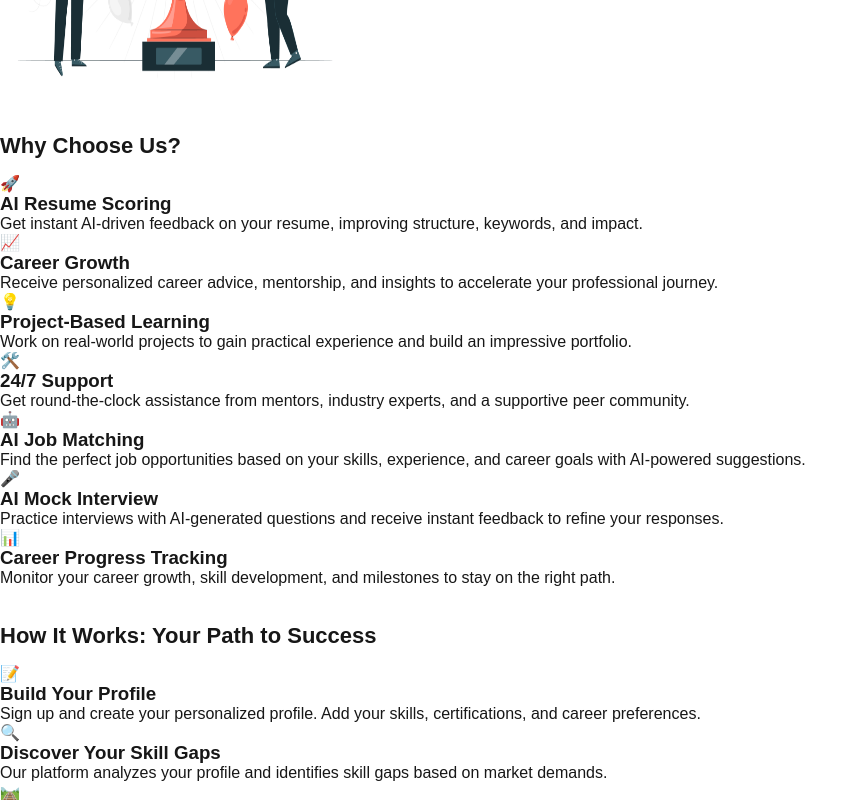
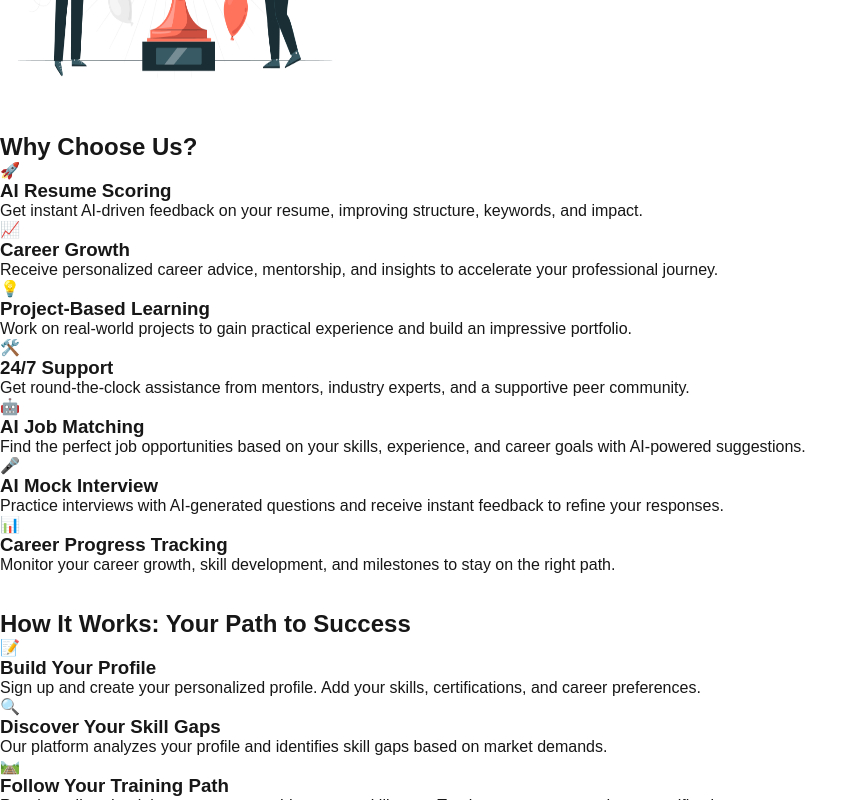
Before and after one commit to SwethaaB-CY/N, a Next.js app in the folder frontend/: page / in a window 1280 px wide. Shown: the part 1900-2700 px from the top of the page, without its empty margins (0-868 px from the left). Built offline with nearby package versions, Linux system fonts and the light colour scheme.

Commit message:
Update auth.module.css

```diff
--- a/frontend/src/styles/auth.module.css
+++ b/frontend/src/styles/auth.module.css
@@ -30,7 +30,7 @@
   }
 
   /* Heading */
-  h2 {
+  .h2 {
     font-size: 22px;
     margin-bottom: 15px;
     font-weight: bold;
```
